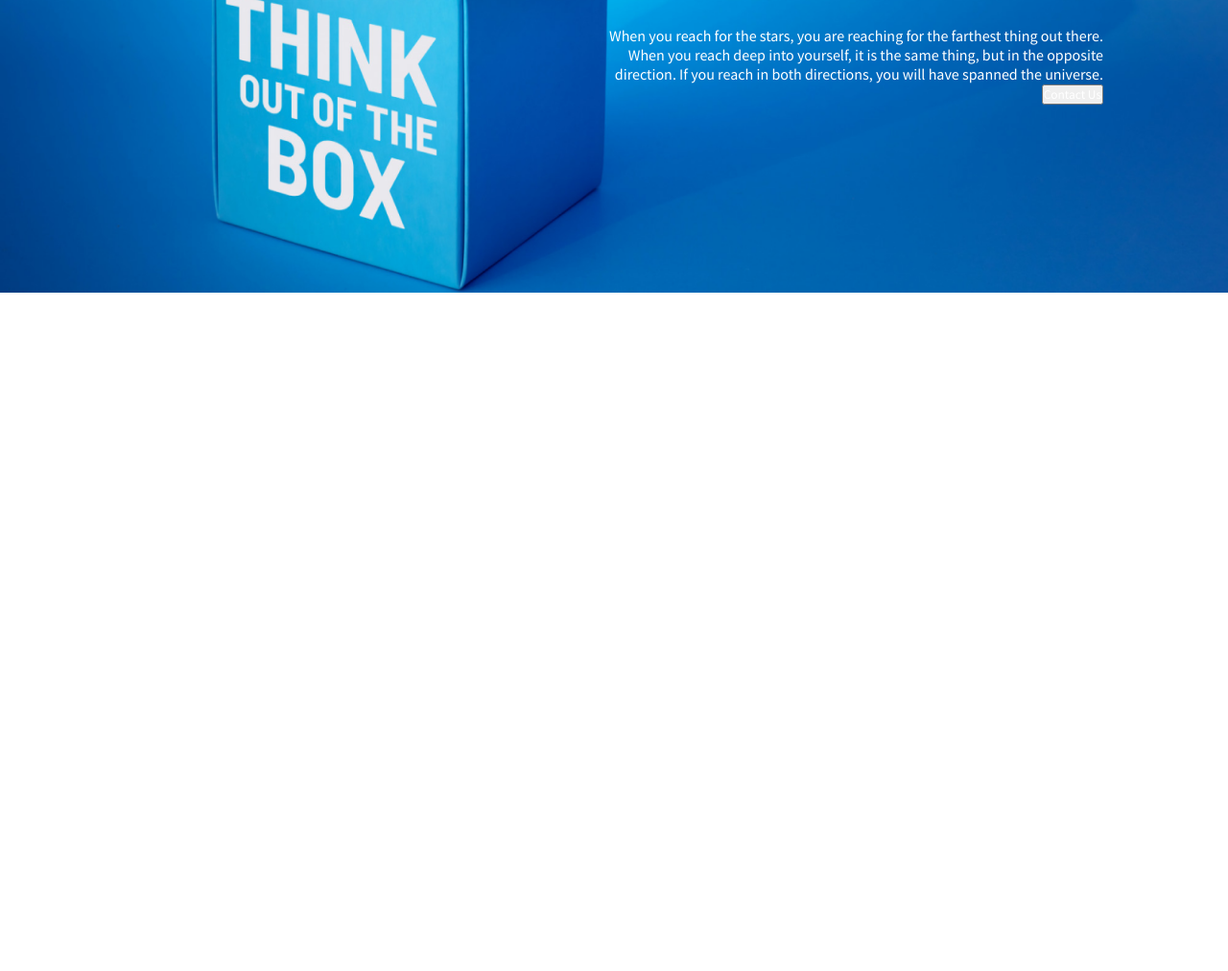
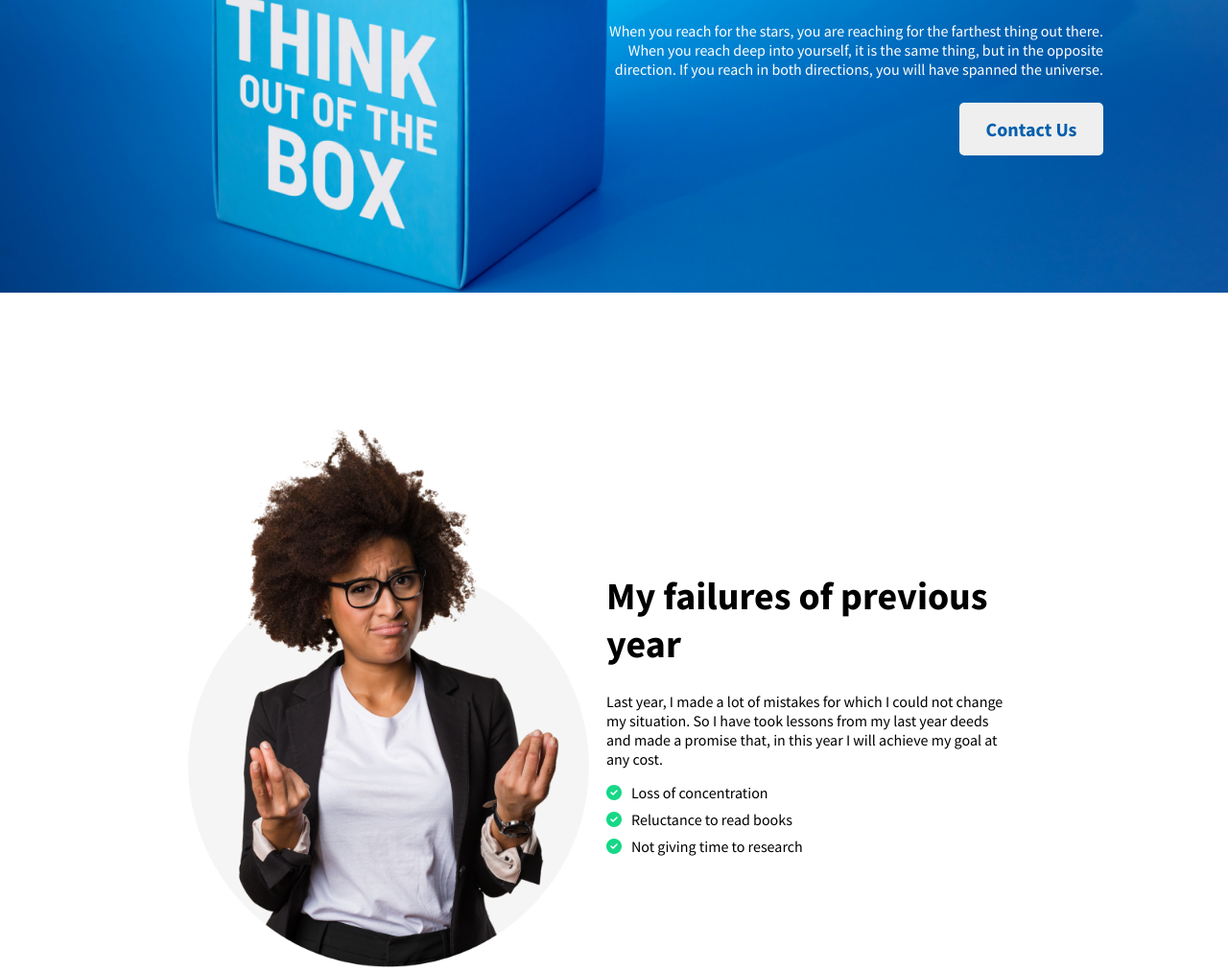
Before and after one commit to MohammadNaiem65/assignment-01, a plain HTML site: page index.html in a window 1280 px wide. Shown: the part 465-1477 px from the top of the page at 96% size. Before the commit the page ends 800 px from the top, so only its background shows below. Drawn offline with Linux system fonts and the light colour scheme.

Commit message:
completed the failure section

```diff
--- a/index.html
+++ b/index.html
@@ -1,21 +1,49 @@
 <!DOCTYPE html>
 <html lang="en">
+
 <head>
     <meta charset="UTF-8">
     <meta http-equiv="X-UA-Compatible" content="IE=edge">
     <meta name="viewport" content="width=device-width, initial-scale=1.0">
     <title>New Year MIssions</title>
+    <!-- External Stylesheet -->
     <link rel="stylesheet" href="styles/styles.css">
+    <!-- Fontawesome Icons -->
+    <script src="https://kit.fontawesome.com/da04ce1c4f.js" crossorigin="anonymous"></script>
 </head>
+
 <body>
+    <!-- Banner Section -->
     <div class="banner">
         <img class="banner" src="images/banner/banner.png" alt="">
         <div class="banner-details">
-            <p class="title">All Thinks Are Possible If You believe</p>
-            <p class="details">When you reach for the stars, you are reaching for the farthest thing out there. When you reach deep into yourself, it
-            is the same thing, but in the opposite direction. If you reach in both directions, you will have spanned the universe.</p>
-            <button>Contact Us</button>
+            <h1 class="title">All Thinks Are Possible If You believe</h1>
+            <p class="details">When you reach for the stars, you are reaching for the farthest thing out there. When you
+                reach deep into yourself, it
+                is the same thing, but in the opposite direction. If you reach in both directions, you will have spanned
+                the universe.</p>
+            <button class="contact">Contact Us</button>
+        </div>
+    </div>
+    <!-- Main Body -->
+    <div class="body">
+        <div class="failure-section">
+            <div>
+                <img src="images/person.png" alt="">
+            </div>
+            <div class="failure-details">
+                <h2 class="failure-title">My failures of previous year</h2>
+                <p>Last year, I made a lot of mistakes for which I could not change my situation. So I have took lessons
+                    from my last year deeds and made a promise that, in this year I will achieve my goal at any cost.
+                </p>
+                <div class="failures">
+                   <p><i class="fa-solid fa-circle-check"></i>Loss of concentration</p>
+                   <p><i class="fa-solid fa-circle-check"></i>Reluctance to read books</p>
+                   <p><i class="fa-solid fa-circle-check"></i>Not giving time to research</p>
+                </div>
+            </div>
         </div>
     </div>
 </body>
+
 </html>
--- a/styles/styles.css
+++ b/styles/styles.css
@@ -4,7 +4,6 @@
     margin: 0px;
     padding: 0px;
     font-family: 'Source Sans Pro', sans-serif;
-    color: #fff;
 }
 
 .banner {
@@ -19,12 +18,63 @@
     top: 216px;
     right: 130px;
     text-align: right;
+    color: #fff;
 }
 
 .banner-details .title {
     font-size: 65px;
     font-weight: bold;
 }
-.banner-details .details{
-    margin-top: 30px;
+
+.banner-details .details {
+    margin-top: 25px;
 }
+
+.banner-details .contact {
+    width: 150px;
+    padding: 15px 25px;
+    color: #005FAC;
+    font-weight: 600;
+    font-size: 20px;
+    border: 0;
+    border-radius: 5px;
+    margin-top: 25px;
+    cursor: pointer;
+}
+
+.body {
+    width: 80%;
+    margin-inline: auto;
+    margin-top: 130px;
+}
+
+.failure-section {
+    display: flex;
+    justify-content: space-between;
+    align-items: center;
+}
+.failure-section div img{
+    width: 450px;
+    margin-left: 50px;
+}
+
+.failure-section .failure-details {
+    width: 420px;
+    margin-top: 50px;
+    margin-right: 100px;
+}
+
+.failure-section .failure-details .failure-title {
+    font-size: 40px;
+    margin-bottom: 25px;
+}
+
+.failure-section .failure-details .failures {
+    margin-top: 15px;
+}
+
+.failure-section .failure-details .failures .fa-solid {
+    color: #16D887;
+    margin-right: 10px;
+    margin-bottom: 10px;
+}
```
Also changed, not shown: images/icons/check.png (added).
